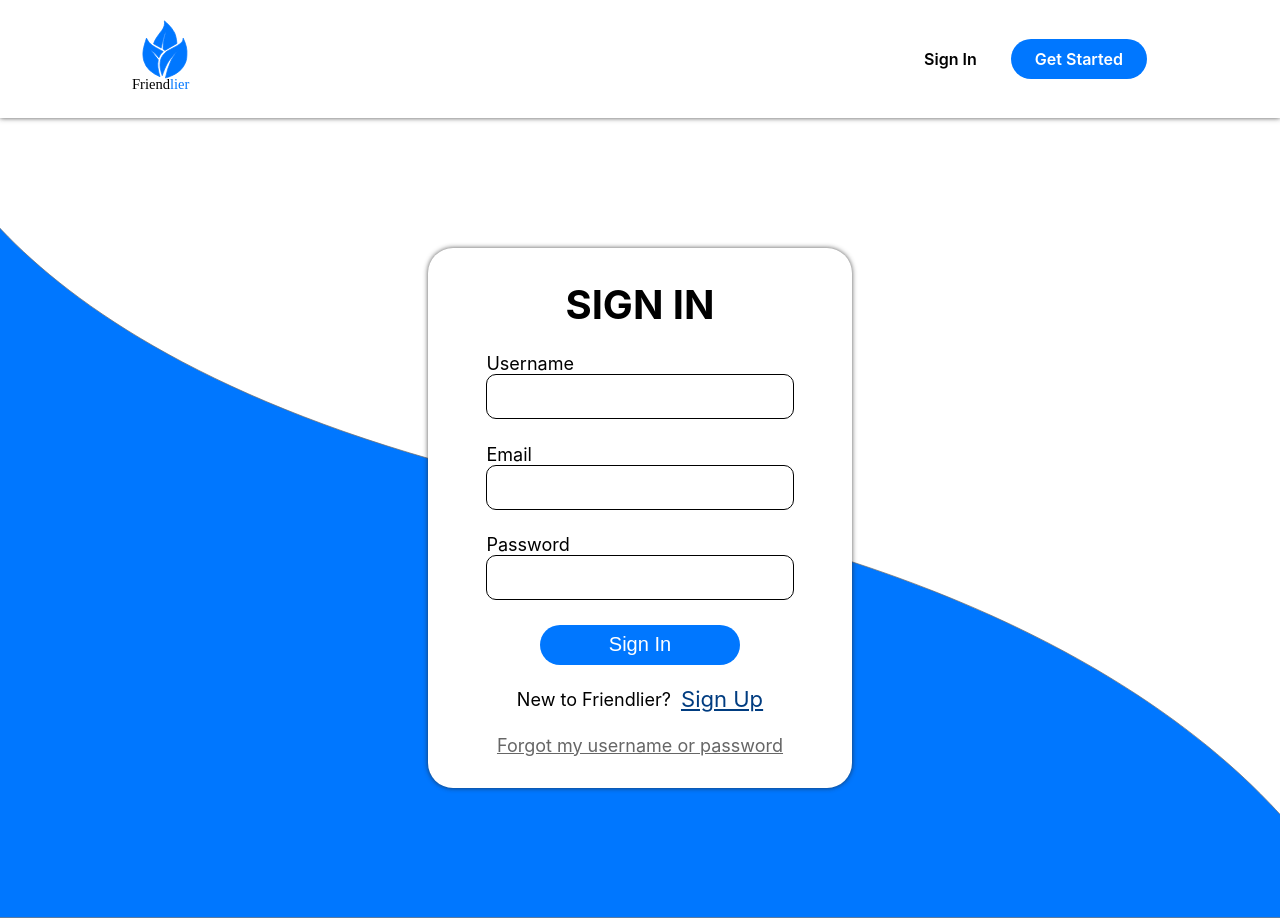
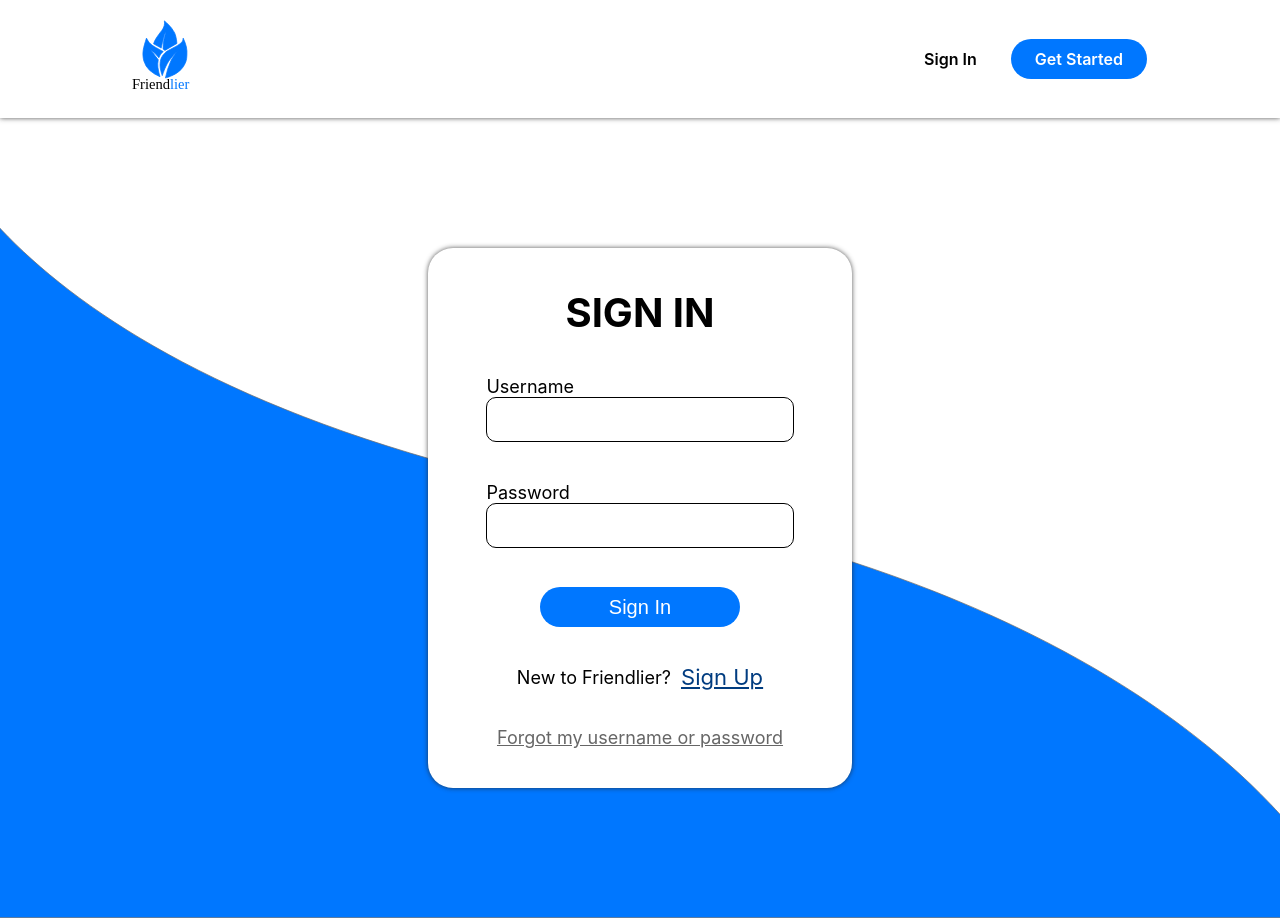
Before and after one commit to Hideir/Mentorship, a React (Create React App) app: page /signin in a window 1280 px wide. Built offline with nearby package versions, Linux system fonts and the light colour scheme.

Commit message:
set up the sign up form to grab username and email address. Then the Sign in ( Login ) form will take either a username or email address for the user.

```diff
--- a/src/components/Forms/CredentialsForm.jsx
+++ b/src/components/Forms/CredentialsForm.jsx
@@ -56,7 +56,8 @@ const CredentialsForm = props => {
           />
           {!props.isLoginPage ? <p style={{fontSize: '14px', fontStyle: 'italic'}}>Username must have a minimum of 5 characters</p> : null}
         </StyledLabel>
-        <StyledLabel secondary="true">
+        {!props.isLoginPage
+        ? <StyledLabel secondary="true">
           Email
           <StyledInput
             label="Email"
@@ -66,6 +67,7 @@ const CredentialsForm = props => {
           />
           {!props.isLoginPage ? <p style={{fontSize: '14px', fontStyle: 'italic'}}>Email must have a minimum of 12 characters</p> : null}
         </StyledLabel>
+         : null }
         <StyledLabel secondary="true">
           Password
           <StyledInput
--- a/src/components/Forms/LoginForm/LoginForm.jsx
+++ b/src/components/Forms/LoginForm/LoginForm.jsx
@@ -8,7 +8,7 @@ import {toggleIsLoggedIn} from '../../../actions';
 
 
 const LoginForm = props => {
-  const [email, setEmail, handleEmail] = useFormInputControl(" ");
+  // const [email, setEmail, handleEmail] = useFormInputControl(" ");
   const [password, setPassword, handlePassword] = useFormInputControl("");
   const [username, setUsername, handleUsername] = useFormInputControl('');
   const [isValidFlag, setIsValidFlag] = useState(true);
@@ -25,10 +25,11 @@ const LoginForm = props => {
   }
   const handleSignUp = event => {
     event.preventDefault();
+
     // setIsLoading(true);
     dispatch(toggleIsLoggedIn(true));
     // Send our data({email, password}) to the /signup endpoint on our server, with the email and password in the body
-    axios.post(`${process.env.REACT_APP_API_LOCAL  || process.env.REACT_APP_API_URL}/signin`,{ username, email, password },
+    axios.post(`${process.env.REACT_APP_API_LOCAL  || process.env.REACT_APP_API_URL}/signin`,{ username, password },
           {
             headers: {
               "content-type": "application/json" // Tell the server we are sending this over as JSON
@@ -62,10 +63,10 @@ const LoginForm = props => {
           isLoginPage={true}
           isValidFlag={isValidFlag}
           username={username}
-          email={email}
+          // email={email}
           password={password}
           handleUsername={handleUsername}
-          handleEmail={handleEmail}
+          // handleEmail={handleEmail}
           handlePassword={handlePassword}
           handleSignUp={handleSignUp}
         />
--- a/src/helperFunctions/isEmptyObject.js
+++ b/src/helperFunctions/isEmptyObject.js
@@ -7,5 +7,5 @@ function isEmpty(obj) {
 }
 
 module.exports ={
-    isEmpty,
+    isEmpty
 }
--- a/src/reducers/rootReducer.js
+++ b/src/reducers/rootReducer.js
@@ -29,7 +29,7 @@ export const rootReducer = (state = initialState, action) => {
                 ...state.newSignedUpUser, email: action.payload.email, username: action.payload.username
             }};
         case 'SET_NEW_USER_INTERESTS':
-            if(state.newSignedUpUser.interests.length <= 0) {
+            if(state.newSignedUpUser.interests.length === 0) {
             return {
                 ...state,
                 newSignedUpUser: {
```
Also changed, not shown: src/helperFunctions/validate.js (added, +18 -0 lines).
